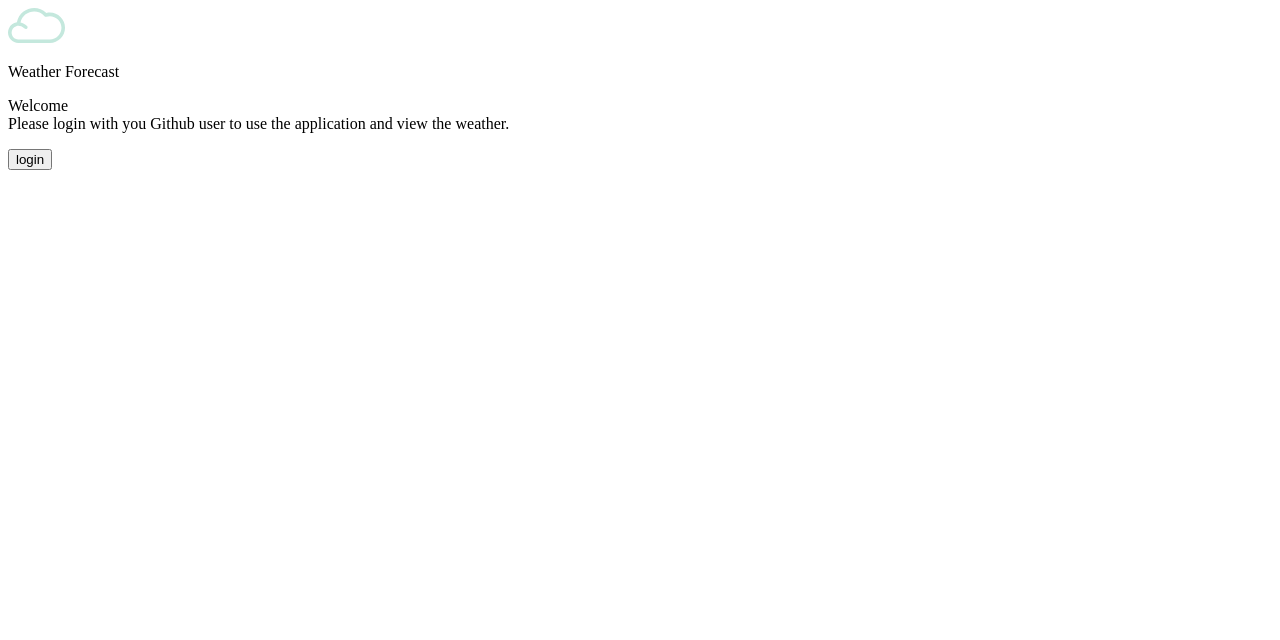
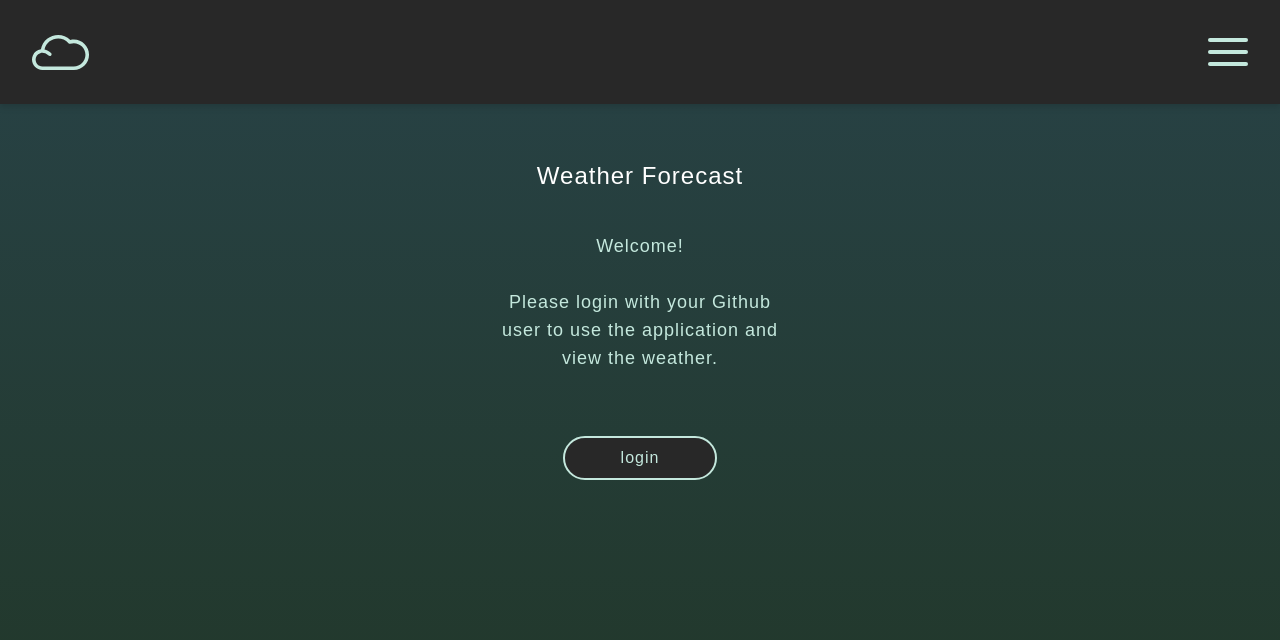
Before and after one commit to nikkajayme/ehrlich_dev_exam, a React (Create React App) app in the folder weather-app/: page / in a window 1280 px wide. Shown: the top 640 px of the page. Built offline with nearby package versions, Linux system fonts and the light colour scheme; no server answers.

Commit message:
Added tailwind and styling

```diff
--- a/weather-app/package.json
+++ b/weather-app/package.json
@@ -37,5 +37,10 @@
       "last 1 firefox version",
       "last 1 safari version"
     ]
+  },
+  "devDependencies": {
+    "autoprefixer": "^10.4.13",
+    "postcss": "^8.4.19",
+    "tailwindcss": "^3.2.4"
   }
 }
--- /dev/null
+++ b/weather-app/postcss.config.js
@@ -0,0 +1,6 @@
+module.exports = {
+  plugins: {
+    tailwindcss: {},
+    autoprefixer: {},
+  },
+}
--- a/weather-app/public/index.html
+++ b/weather-app/public/index.html
@@ -11,7 +11,6 @@
     <title>Weather Forecast</title>
   </head>
   <body>
-    <noscript>You need to enable JavaScript to run this app.</noscript>
     <div id="root"></div>
   </body>
 </html>
--- a/weather-app/src/App.js
+++ b/weather-app/src/App.js
@@ -1,5 +1,5 @@
 import React, { useEffect, useState } from 'react';
-import Auth0ProviderWithHistory from './auth/auth0-provider-with-history';
+import Auth0ProviderWithHistory from './auth/Auth0ProviderWithHistory';
 
 import { BrowserRouter as Router, Routes, Route } from 'react-router-dom';
 
--- a/weather-app/src/components/HomePage.js
+++ b/weather-app/src/components/HomePage.js
@@ -1,4 +1,6 @@
 import React, { useContext, useState } from 'react';
+
+import { Navigate } from 'react-router-dom';
 
 import { Link } from 'react-router-dom';
 import { useAuth0 } from '@auth0/auth0-react';
@@ -7,7 +9,7 @@ import { WeatherContext } from '../contexts/WeatherContext';
 const HomePage = () => {
     const { city, setCity } = useContext(WeatherContext);
     const [warning, setWarning] = useState(false);
-    const { user } = useAuth0();
+    const { user, isLoading, isAuthenticated } = useAuth0();
 
     const handleSearch = (event) => {
         setCity(event.target.value);
@@ -16,21 +18,43 @@ const HomePage = () => {
         city ? setWarning(warning) : setWarning(!warning);
     };
 
+    if (isLoading) {
+        return (
+            <section className="w-full h-screen bg-gradient-to-b from-dark-teal to-dark-green text-center">
+                <p className="text-white text-2xl pt-14">Loading...</p>
+            </section>
+        );
+    } else if (!isAuthenticated) {
+        alert('User not logged in. Please login');
+        return (
+            <Navigate
+                to="/"
+                replace
+            />
+        );
+    }
     return (
         <>
-            <section>
-                <p>Welcome!</p>
-                <p>{user.name}</p>
+            <section className="w-full h-screen bg-gradient-to-b from-dark-teal to-dark-green text-center">
+                <p className="text-bright-teal text-lg pt-14">Welcome!</p>
+                {isLoading ? (
+                    ''
+                ) : (
+                    <p className="text-white text-2xl">{user.name}</p>
+                )}
                 <input
                     type="text"
                     placeholder="City"
                     onChange={handleSearch}
                     value={city}
+                    className="mt-20 w-[244px] h-[38px] rounded-full placeholder:italic placeholder:text-gray-600 pl-4"
                 />
+                <br />
                 <Link to={`${city && '/weather'}`}>
                     <button
                         type="submit"
                         onClick={handleInput}
+                        className="bg-batman border-2 border-bright-teal px-14 py-2 rounded-full text-bright-teal mt-10"
                     >
                         display
                     </button>
--- a/weather-app/src/components/LandingPage.js
+++ b/weather-app/src/components/LandingPage.js
@@ -14,18 +14,22 @@ const LandingPage = () => {
     }
 
     return (
-        <>
-            <section>
-                <p>Weather Forecast</p>
-                <p>
-                    Welcome
-                    <br />
-                    Please login with you Github user to use the application and
-                    view the weather.
-                </p>
-                <button onClick={() => loginWithRedirect({})}>login</button>
-            </section>
-        </>
+        <section className="w-full h-screen bg-gradient-to-b from-dark-teal to-dark-green text-center">
+            <p className="text-white text-2xl pt-14">Weather Forecast</p>
+            <p className="max-w-[290px] mx-auto text-lg text-bright-teal mt-10">
+                Welcome!
+                <br />
+                <br />
+                Please login with your Github user to use the application and
+                view the weather.
+            </p>
+            <button
+                className="bg-batman border-2 border-bright-teal px-14 py-2 rounded-full text-bright-teal mt-16"
+                onClick={() => loginWithRedirect({})}
+            >
+                login
+            </button>
+        </section>
     );
 };
 
--- a/weather-app/src/components/Navbar.js
+++ b/weather-app/src/components/Navbar.js
@@ -1,27 +1,45 @@
-import React from 'react';
+import React, { useState } from 'react';
 import { useAuth0 } from '@auth0/auth0-react';
 
 import { ReactComponent as Cloud } from '../assets/logos/cloud.svg';
 
 const Navbar = () => {
+    const [isOpen, setIsOpen] = useState(false);
     const { logout, isAuthenticated } = useAuth0();
 
     const logoutWithRedirect = () =>
         logout({ returnTo: window.location.origin });
 
     return (
-        <nav>
+        <nav className="h-[104px] w-full bg-batman px-8 flex items-center drop-shadow-md justify-between relative">
             <Cloud />
-            <div id="burger">
-                <span />
-                <span />
-                <span />
+            <div
+                id="burger"
+                className="h-7 flex flex-col justify-between"
+                onClick={() => setIsOpen(!isOpen)}
+            >
+                <div className="h-1 bg-bright-teal w-10 rounded-sm" />
+                <div className="h-1 bg-bright-teal w-10 rounded-sm" />
+                <div className="h-1 bg-bright-teal w-10 rounded-sm" />
             </div>
-            {isAuthenticated && (
-                <button onClick={() => logoutWithRedirect()}>logout</button>
-            )}
+            <div
+                className={`absolute z-10 bg-batman right-1/2 translate-x-1/2 h-[400px] top-36 drop-shadow-lg transition ${
+                    isOpen ? 'none opacity-100' : 'hidden opacity-0'
+                }`}
+            >
+                {isAuthenticated && (
+                    <button
+                        className="bg-batman border-2 border-bright-teal px-14 py-2 rounded-full text-bright-teal mt-16 mx-16"
+                        onClick={() => logoutWithRedirect()}
+                    >
+                        logout
+                    </button>
+                )}
+            </div>
         </nav>
     );
 };
 
 export default Navbar;
+
+//TODO: create animation for opacity of burger menu, burger animation
--- a/weather-app/src/index.css
+++ b/weather-app/src/index.css
@@ -0,0 +1,10 @@
+@tailwind base;
+@tailwind components;
+@tailwind utilities;
+
+@import url('https://fonts.googleapis.com/css2?family=Poppins:wght@300&display=swap');
+
+html {
+    font-family: 'Poppins', sans-serif;
+    letter-spacing: 1px;
+}
--- a/weather-app/src/index.js
+++ b/weather-app/src/index.js
@@ -1,5 +1,6 @@
 import React from 'react';
 import ReactDOM from 'react-dom/client';
+import './index.css';
 import App from './App';
 
 const root = ReactDOM.createRoot(document.getElementById('root'));
--- /dev/null
+++ b/weather-app/tailwind.config.js
@@ -0,0 +1,16 @@
+/** @type {import('tailwindcss').Config} */
+module.exports = {
+    content: ['./src/**/*.{js,jsx,ts,tsx}'],
+    theme: {
+        extend: {
+            colors: {
+                'dark-green': '#203523',
+                'dark-teal': '#274143',
+                batman: '#282828',
+                'bright-teal': '#C4E8DD',
+                'trans-teal': 'rgba(143, 223, 208, 0.12)',
+            },
+        },
+    },
+    plugins: [],
+};
```
Also changed, not shown: weather-app/src/components/Weather.js (+75 -27 lines), weather-app/src/auth/Auth0ProviderWithHistory.js (renamed from weather-app/src/auth/auth0-provider-with-history.js), 2 other files (tests, documents, lock files or other folders).
